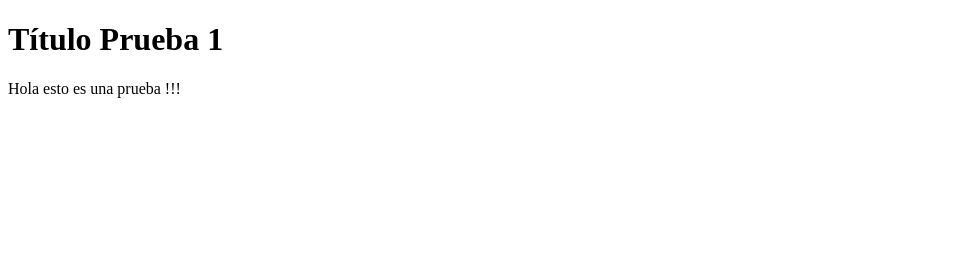
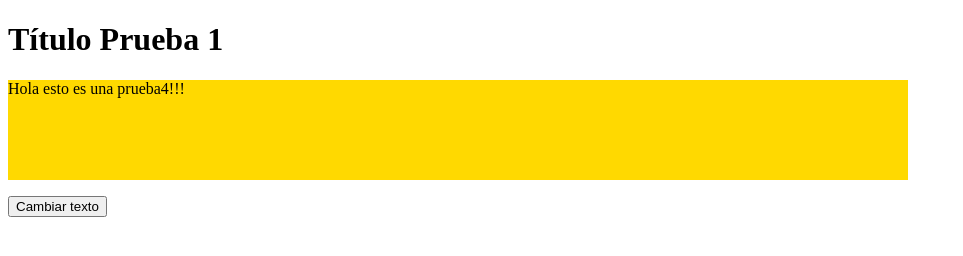
Before and after one commit to Jeffers199817/PROYECTO-LANGUAGE-JAVASCRIPT-HTML-CSS-ANGULAR-TYPESCRIT, a plain HTML site: page index.html in a window 1280 px wide. Shown: the whole page, without its empty margins (0-963 px from the left). Drawn offline with Linux system fonts and the light colour scheme.

Commit message:
Introducción a dom

```diff
--- a/index.html
+++ b/index.html
@@ -5,13 +5,33 @@
     <meta charset="UTF-8">
     <meta name="viewport" content="width=device-width, initial-scale=1.0">
     <title>Página de prueba de JavaScript</title>
-    <script src = "/js/objetosString.js"></script>
+    <script src = "/js/modelo.js"></script>
+    <style>
+        #parrafo {
+            width: 900px;
+            height: 100px;
+            background: rgb(255, 217, 0);
+            position: relative;
+        }
+
+        @keyframes mover {
+            from {
+                transform: translateX(0);
+            }
+
+            to {
+                transform: translateX(100px);
+            }
+        }
+    </style>
 
 </head>
 
 <body>
     <h1>Título Prueba 1</h1>
-    <p>Hola esto es una prueba !!!</p>
+    <p id="parrafo">Hola esto es una prueba4!!!</p>
+
+    <button onclick="cambiarTexto()">Cambiar texto</button>
 
 </body>
 
--- /dev/null
+++ b/js/modelo.js
@@ -0,0 +1,9 @@
+function cambiarTexto() {
+
+    let texto = document.getElementById("parrafo");
+    texto.textContent="Este es el nuevo contenido";
+
+    texto.style.color = "blue";
+    texto.style.animation = "mover 2s infinite";
+    texto.style.animationComposition = "replace";
+}
```
